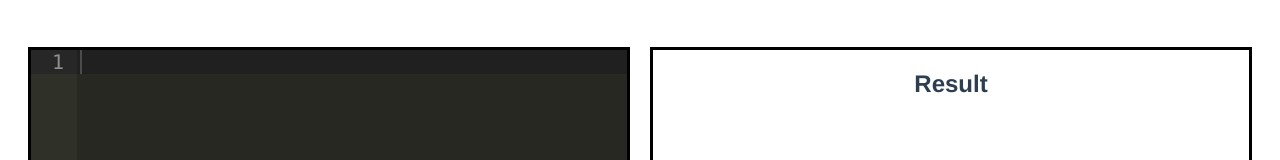
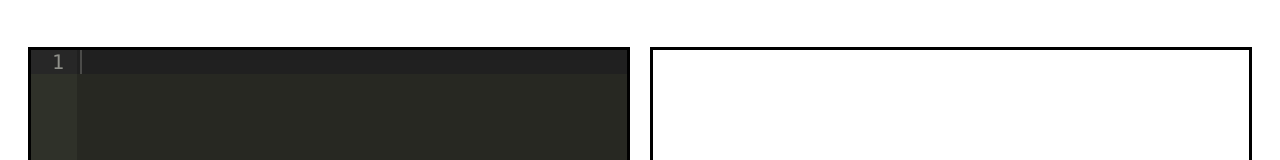
Before and after one commit to hnymA/p5.js-sandbox, a Vue app: page / in a window 1280 px wide. Shown: the part 133-293 px from the top of the page. Built offline with nearby package versions, Linux system fonts and the light colour scheme.

Commit message:
[update] implement result view

```diff
--- a/src/App.vue
+++ b/src/App.vue
@@ -8,10 +8,10 @@
             <el-main>
                 <el-row :gutter="20">
                     <el-col :span="12">
-                        <EditArea/>
+                        <EditArea @update-text="updateText"/>
                     </el-col>
                     <el-col :span="12">
-                        <Result/>
+                        <Result ref="result"/>
                     </el-col>
                 </el-row>
             </el-main>
@@ -38,6 +38,11 @@
             Footer,
             Result,
             EditArea
+        },
+        methods: {
+            updateText: function(code){
+                this.$refs.result.updateText(code);
+            }
         }
     }
 </script>
--- a/src/components/ClearButton.vue
+++ b/src/components/ClearButton.vue
@@ -1,6 +1,6 @@
 <template>
     <div id="ClearButton">
-        <el-button icon="el-icon-delete" v-on:click="clear">{{ msg }}</el-button>
+        <el-button icon="el-icon-delete" @click="clear">{{ msg }}</el-button>
     </div>
 </template>
 
--- a/src/components/EditArea.vue
+++ b/src/components/EditArea.vue
@@ -6,10 +6,10 @@
         <el-row type="flex" justify="space-around">
             <el-col :span="6"></el-col>
             <el-col :span="6">
-                <ClearButton v-on:clear-text="clearText"/>
+                <ClearButton @clear-text="clearText"/>
             </el-col>
             <el-col :span="6">
-                <ExecuteButton v-on:execute-program="executeProgram"/>
+                <ExecuteButton @execute-program="executeProgram"/>
             </el-col>
             <el-col :span="6"></el-col>
         </el-row>
@@ -39,6 +39,7 @@
             },
             executeProgram: function(){
                 const code = this.$refs.editor.getText();
+                this.$emit('update-text', code);
             }
         }
     }
--- a/src/components/ExecuteButton.vue
+++ b/src/components/ExecuteButton.vue
@@ -1,6 +1,6 @@
 <template>
     <div id="executeButton">
-        <el-button type="primary" icon="el-icon-caret-right" v-on:click="execute">{{ msg }}</el-button>
+        <el-button type="primary" icon="el-icon-caret-right" @click="execute">{{ msg }}</el-button>
     </div>
 </template>
 
--- a/src/components/Footer.vue
+++ b/src/components/Footer.vue
@@ -6,9 +6,9 @@
 
 <script>
     export default {
-        name: "Header",
         data () {
             return {
+                name: "Footer",
                 msg: 'Copyright © 2018 Kaisei Hanayama. All Rights Reserved.'
             }
         }
--- a/src/components/Result.vue
+++ b/src/components/Result.vue
@@ -1,6 +1,6 @@
 <template>
     <div id="result">
-        <h2>{{ msg }}</h2>
+        <iframe id="resultFrame" frameborder="0" :srcdoc="htmlDoc"></iframe>
     </div>
 </template>
 
@@ -9,8 +9,14 @@
         data () {
             return {
                 name: "Result",
-                msg: 'Result'
+                msg: 'Result',
+                htmlDoc: ''
             }
+        },
+        methods: {
+            updateText: function(text){
+                this.htmlDoc = text;
+            },
         }
     }
 </script>
@@ -20,4 +26,9 @@
         border: solid black 3px;
         height: 600px;
     }
+
+    #resultFrame {
+        width: 100%;
+        height: 100%;
+    }
 </style>
```
